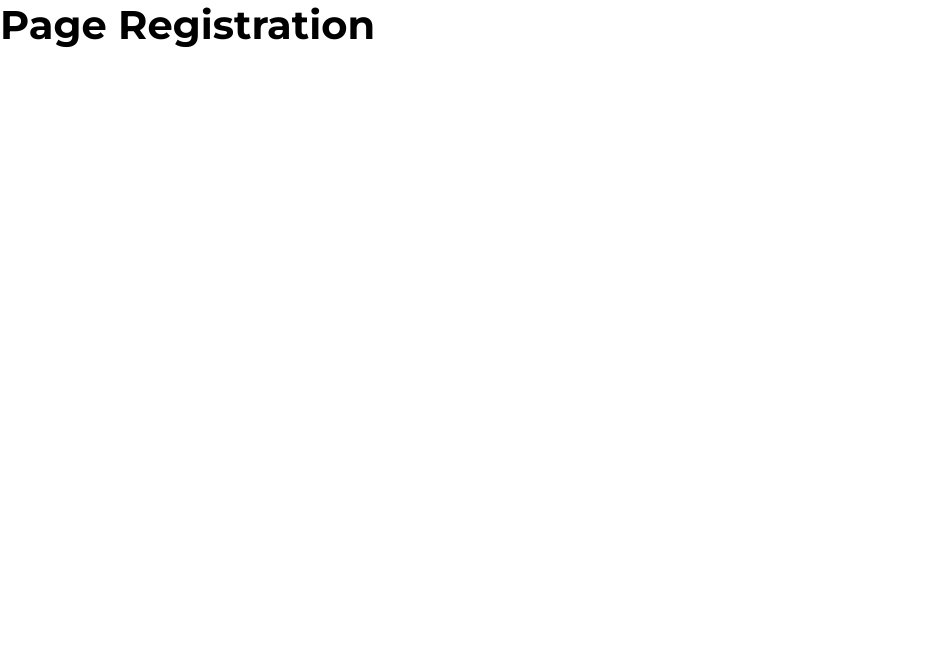
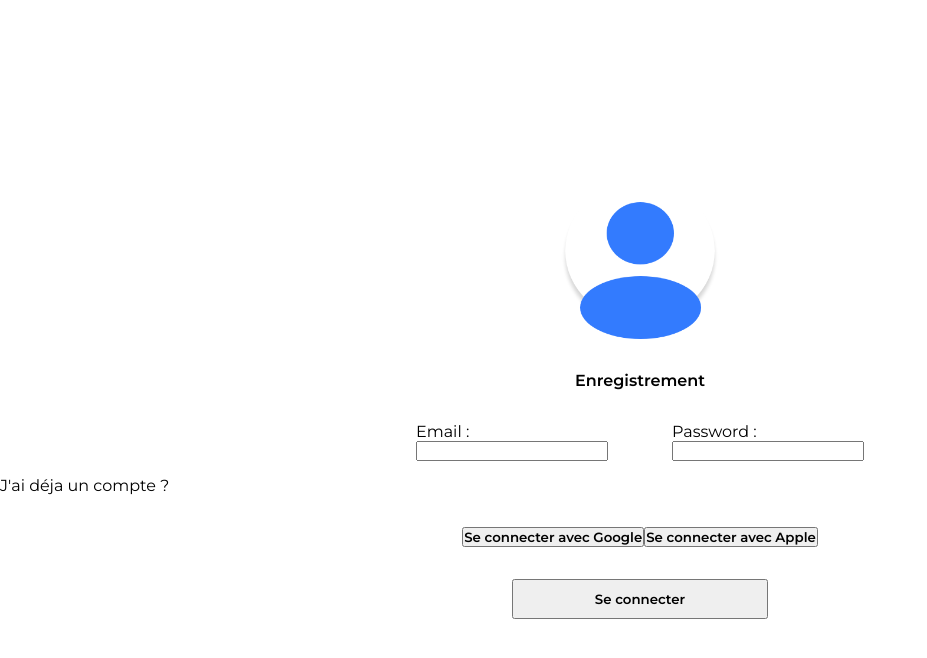
Before and after one commit to Cat-Cake/lucloud, a React (Create React App) app: page /registration in a window 1280 px wide. Shown: the top 658 px of the page, without its empty margins (0-927 px from the left). Built offline with nearby package versions, Linux system fonts and the light colour scheme.

Commit message:
stating connexion css

```diff
--- a/src/App.js
+++ b/src/App.js
@@ -8,6 +8,7 @@ import './assets/css/modal.css';
 import './assets/css/btn-full.css';
 import './assets/css/btn-empty.css';
 import './assets/css/footer.css';
+import './assets/css/registration.css';
 import ReactDOM from "react-dom/client";
 import { collection, getDocs } from 'firebase/firestore';
 import { auth, db } from './config/firebaseConfig';
--- a/src/Page/Registration.jsx
+++ b/src/Page/Registration.jsx
@@ -1,8 +1,35 @@
 function Registration() {
     return (
-        <div>
-            <h2>Page Registration</h2>
-        </div>
+        <main className="registration-container">
+            <div className="profil-user-container">
+                <img className="picture-user-connexion" src="/profil-user.png" alt='Profile user'/>
+                <p>Enregistrement</p>
+            </div>
+            <div className="form-user-container">
+                <form className="register-form" method="post">
+                    <div className="form-content-container">
+                        <div className="form-label-container">
+                            <label htmlFor="email">Email :</label>
+                            <input name="email"/>
+                        </div>
+                        <div className="form-label-container">
+                            <label htmlFor="password">Password :</label>
+                            <input name="password" autoComplete="false"/>
+                        </div>
+                    </div>
+                    <div>
+                        <p className="subtitle">J'ai déja un compte ?</p>
+                    </div>
+                    <div className="register-with-other">
+                        <button>Se connecter avec Google</button>
+                        <button>Se connecter avec Apple</button>
+                    </div>
+                    <div className="button-container">
+                        <button className="submit" type="submit">Se connecter</button>
+                    </div>
+                </form>
+            </div>
+        </main>
     );
 }
 
--- /dev/null
+++ b/src/assets/css/registration.css
@@ -0,0 +1,75 @@
+.registration-container {
+    width: 100%;
+    height: 100vh;
+    display: flex;
+    flex-direction: column;
+    justify-content: center;
+}
+
+.profil-user-container {
+    display: flex;
+    flex-direction: column;
+    align-items: center;
+}
+
+.profil-user-container:first-child {
+    margin-bottom: 2rem;
+}
+
+.picture-user-connexion {
+    margin-bottom: 2rem;
+}
+
+.picture-user-connexion {
+    width: 10rem;
+    height: auto;
+}
+
+.register-form {
+    width: 100%;
+    display: flex;
+    flex-direction: column;
+}
+
+.form-user-container {
+    width: 100%;
+    display: flex;
+    justify-content: center;
+}
+
+.form-label-container {
+    display: flex;
+    flex-direction: column;
+    width: 15%;
+}
+
+.form-content-container:first-child {
+
+}
+
+.form-content-container {
+    display: flex;
+    justify-content: center;
+    margin-bottom: 15px;
+    width: 100%;
+}
+
+.form-label-container:last-child {
+    margin-left: 4rem;
+}
+
+.register-with-other {
+    display: flex;
+    justify-content: center;
+    margin-top: 2rem;
+}
+
+.button-container {
+    display: flex;
+    align-items: center;
+    margin-top: 2rem;
+}
+
+.button-container button {
+    width: 20%;
+}
--- a/src/assets/default/default.css
+++ b/src/assets/default/default.css
@@ -29,3 +29,7 @@ h2 {
 p, button {
     font-weight: 600;
 }
+
+.subtitle {
+    font-weight: 400;
+}
```
Also changed, not shown: public/profil-user.png (renamed from public/Composant 1 – 1.png), 1 other file (tests, documents, lock files or other folders).
